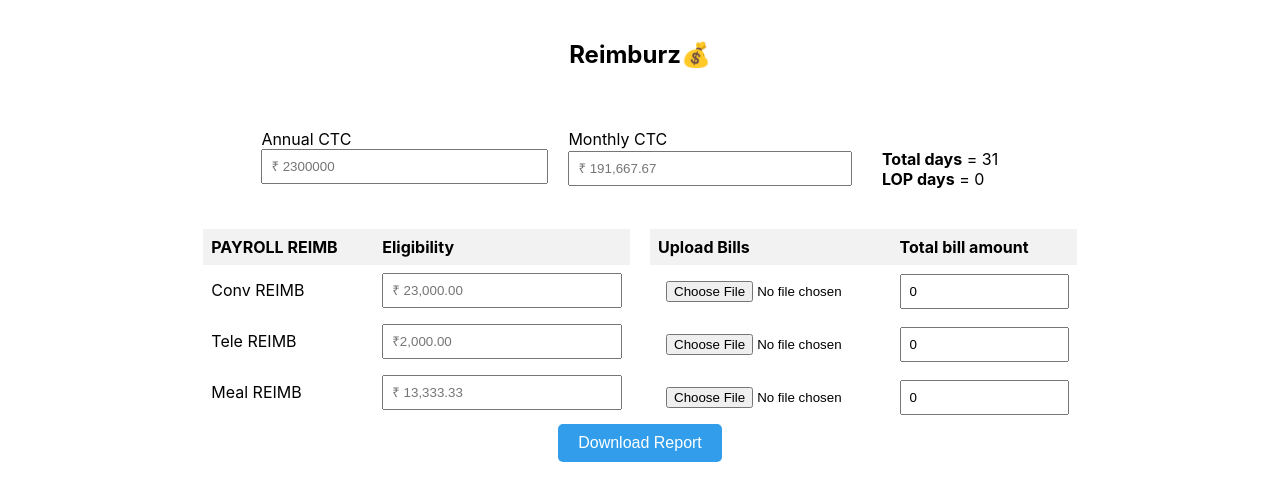
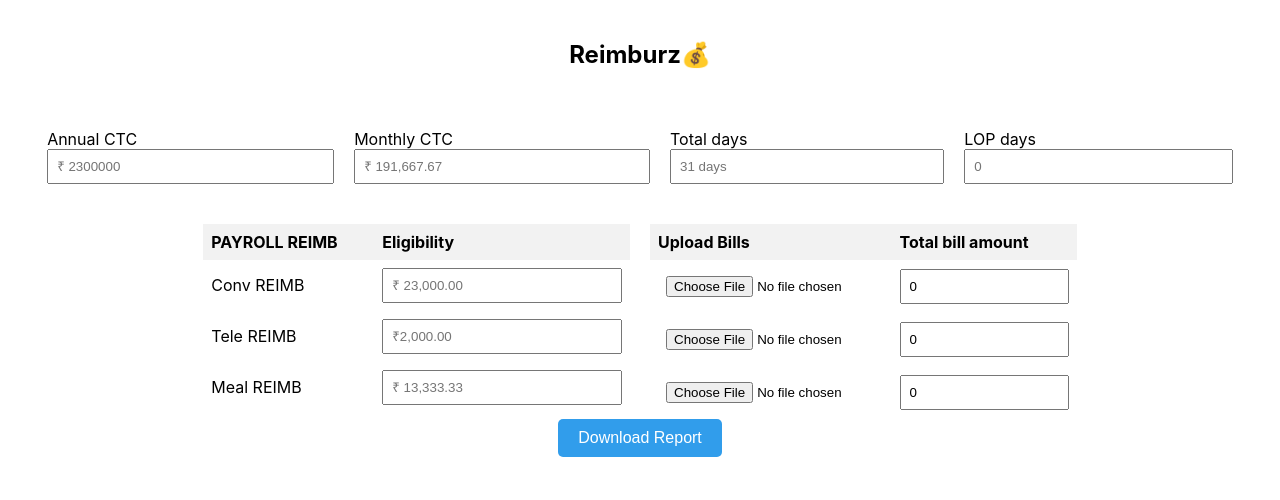
Before and after one commit to Reimburz/reimburz, a React (Create React App) app: page / in a window 1280 px wide. Shown: the top 500 px of the page. Built offline with nearby package versions, Linux system fonts and the light colour scheme.

Commit message:
Updated format and alignment of new sections - LOP Days and Total days

```diff
--- a/src/App.js
+++ b/src/App.js
@@ -5,6 +5,8 @@ import './App.css';
 function App() {
   const [annualCTC, setAnnualCTC] = useState('');
   const [monthlyCTC, setMonthlyCTC] = useState('');
+  const [totalDays, setTotalDays] = useState('');
+  const [lopDays, setLOPDays] = useState('');
   const [convReimb, setConvReimb] = useState('');
   const [teleReimb, setTeleReimb] = useState('');
   const [mealReimb, setMealReimb] = useState('');
@@ -39,17 +41,30 @@ function App() {
         </div>
         <div>
           <label>Monthly CTC</label>
-          <div style={{ display: 'flex', alignItems: 'center' }}>
           <input
             type="number"
             placeholder="₹ 191,667.67"
             value={monthlyCTC}
             onChange={(e) => setMonthlyCTC(e.target.value)}
           />
-            <span style={{ marginLeft: '30px' }}>
-              <b>Total days</b> = 31 <b>LOP days</b> = 0
-            </span>
         </div>
+        <div>
+          <label>Total days</label>
+          <input
+            type="text"
+            placeholder="31 days"
+            value={totalDays}
+            onChange={(e) => setTotalDays(e.target.value)}
+          />
+        </div>
+        <div>
+          <label>LOP days</label>
+          <input
+            type="text"
+            placeholder="0"
+            value={lopDays}
+            onChange={(e) => setLOPDays(e.target.value)}
+          />
         </div>
       </div>
       <br />
```
Lines whose indentation alone changed are shown as unchanged.
